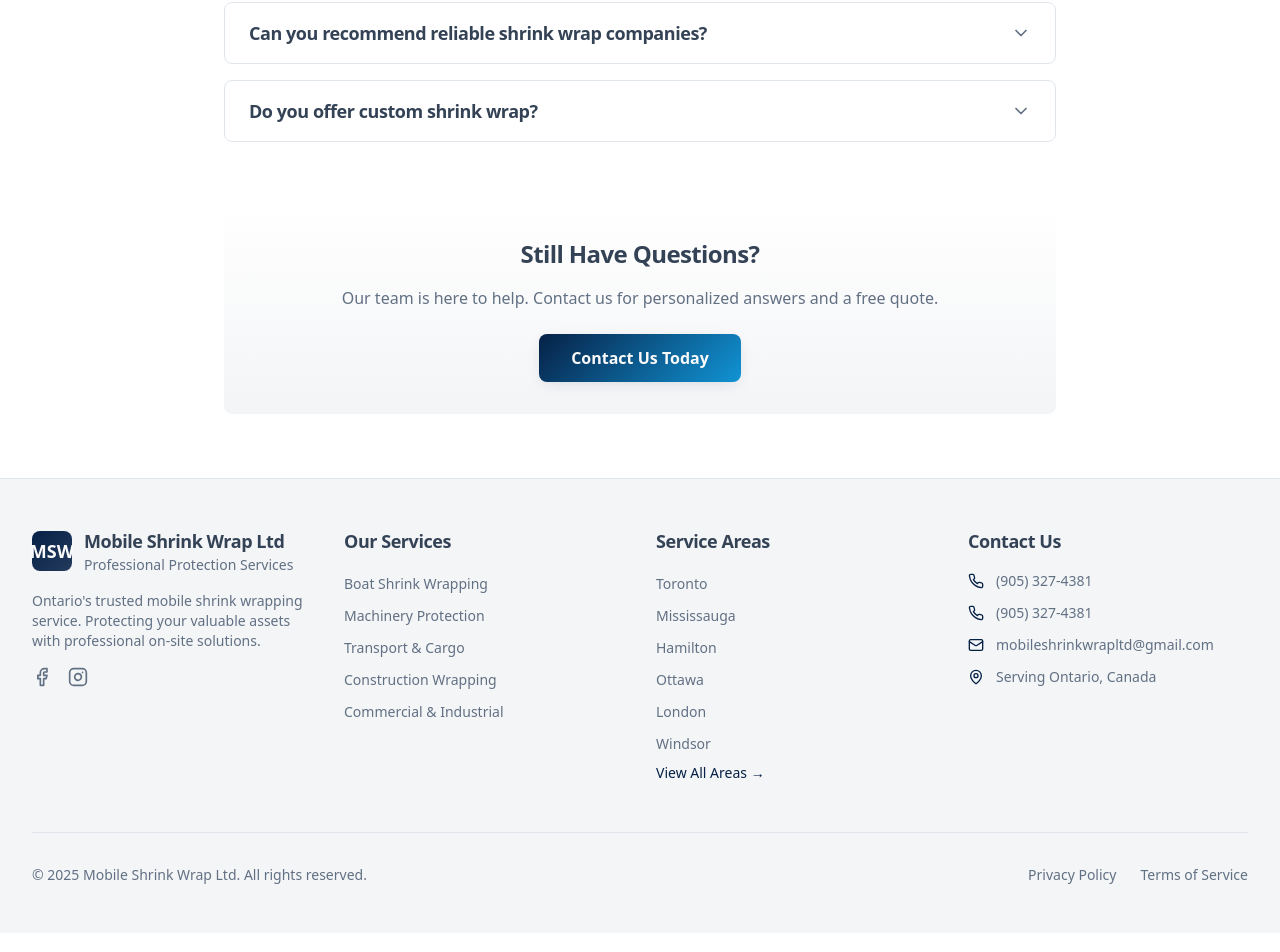
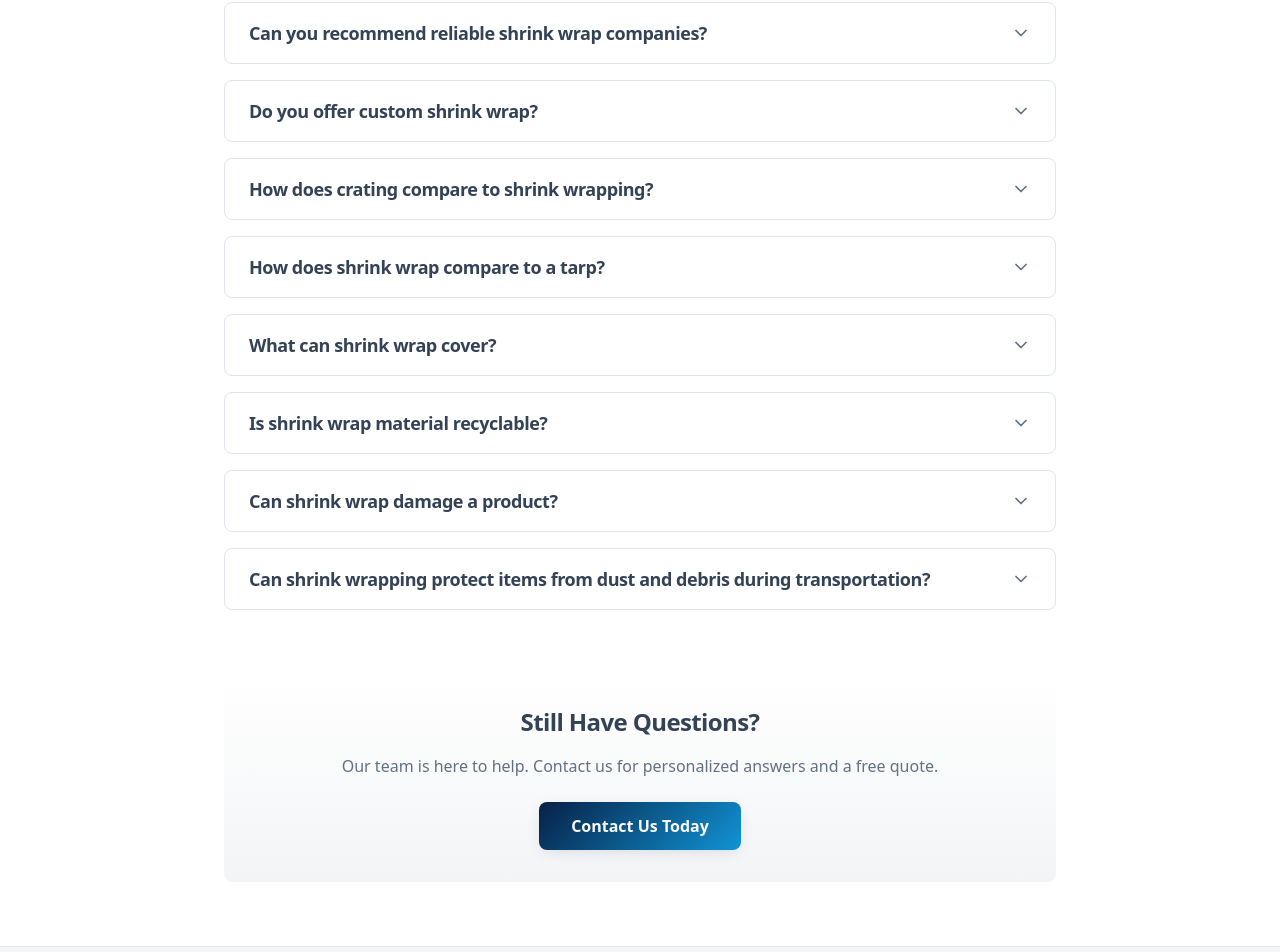
Before and after one commit to ish0075/mobile-shrinkwrap-ltd, a React (Vite) app: page /faq in a window 1280 px wide. Shown: the part 1632-2584 px from the top of the page. Built offline with nearby package versions, Linux system fonts and the light colour scheme; the HTML template or start-up script is replaced by a standard one.

Commit message:
Add FAQ questions and answers

```diff
--- a/src/pages/FAQ.tsx
+++ b/src/pages/FAQ.tsx
@@ -85,6 +85,30 @@ const FAQ = () => {
     {
       question: "Do you offer custom shrink wrap?",
       answer: "Yes, we do! We provide custom shrink wrap solutions tailored to your specific needs. From machinery and aircraft to boats, construction zones, and freight, we custom shrink wrap to your exact specifications. Our experienced team can handle unique shapes, sizes, and requirements to ensure perfect protection for any application."
+    },
+    {
+      question: "How does crating compare to shrink wrapping?",
+      answer: "Shrink wrapping offers several advantages over traditional crating. It's more cost-effective, lighter weight, and faster to apply. Unlike wooden crates, shrink wrap conforms to any shape, provides waterproof protection, and is transparent for easy inventory checks. Shrink wrap also eliminates the need for expensive lumber and the disposal challenges of wooden crates."
+    },
+    {
+      question: "How does shrink wrap compare to a tarp?",
+      answer: "Shrink wrap is far superior to tarps for protection. Unlike tarps that flap in wind, collect water, and allow moisture underneath, shrink wrap creates a tight, custom-fit seal that eliminates these issues. It provides better UV protection, won't tear as easily, and offers a more professional appearance. Shrink wrap also prevents mold and mildew by keeping moisture completely out."
+    },
+    {
+      question: "What can shrink wrap cover?",
+      answer: "Shrink wrap can cover virtually anything that needs protection! Common applications include boats, RVs, construction equipment, machinery, cargo containers, scaffolding, outdoor furniture, vehicles, industrial equipment, modular homes, aircraft, and palletized freight. If it needs protection from weather, dust, or damage during storage or transport, we can shrink wrap it."
+    },
+    {
+      question: "Is shrink wrap material recyclable?",
+      answer: "Yes! Our shrink wrap material is 100% recyclable. The polyethylene plastic can be processed at facilities that handle plastic film recycling. We can arrange for proper removal and recycling of the material at the end of its use, making it an environmentally responsible protection solution."
+    },
+    {
+      question: "Can shrink wrap damage a product?",
+      answer: "No, when professionally applied, shrink wrap will not damage your products. We use proper padding, protective materials, and proven techniques to ensure your items are protected. The material won't harm paint, gel coat, or other finishes. Our experienced team knows how to wrap delicate surfaces safely while creating a secure, protective barrier."
+    },
+    {
+      question: "Can shrink wrapping protect items from dust and debris during transportation?",
+      answer: "Absolutely! Shrink wrap creates a completely sealed barrier that protects items from dust, debris, dirt, and contaminants during transportation. The tight seal prevents particles from entering, keeping your items clean and pristine. This makes shrink wrap ideal for transporting machinery, equipment, and products that must arrive in perfect condition."
     }
   ];
 
```
